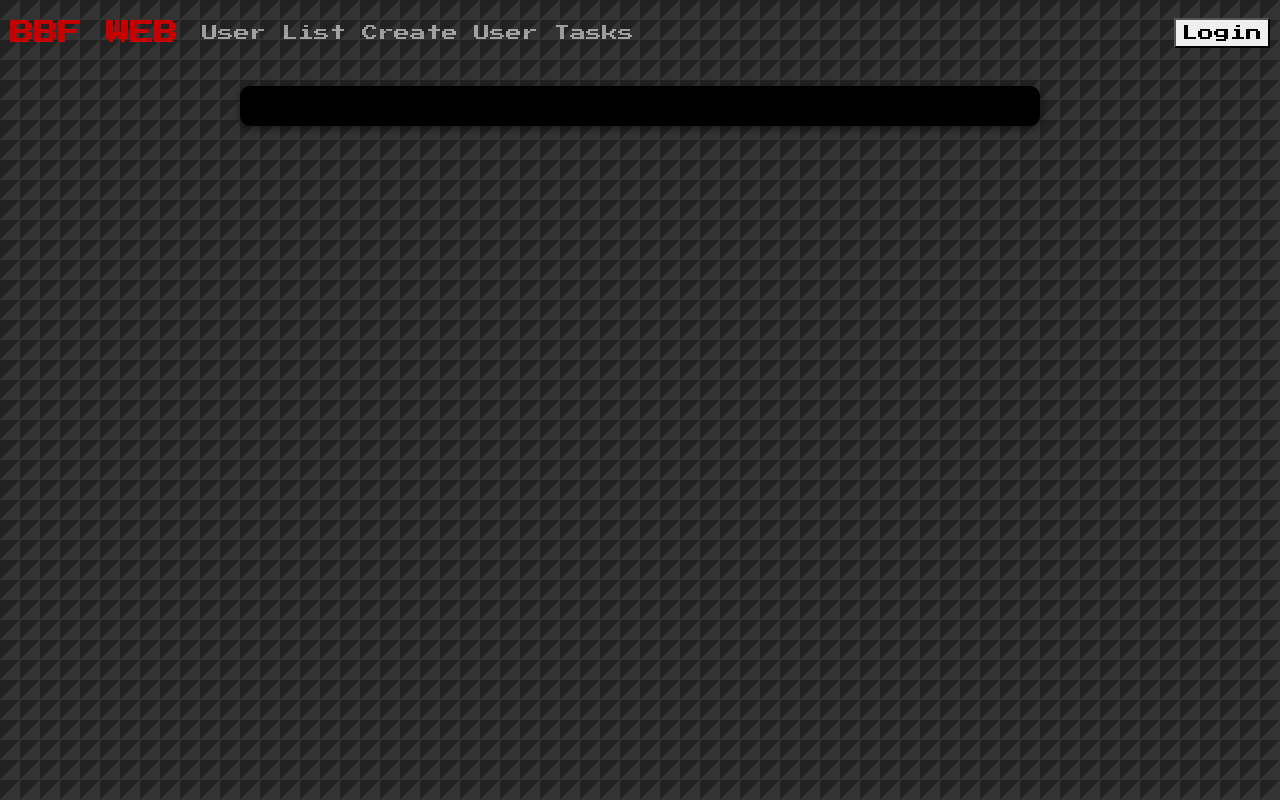
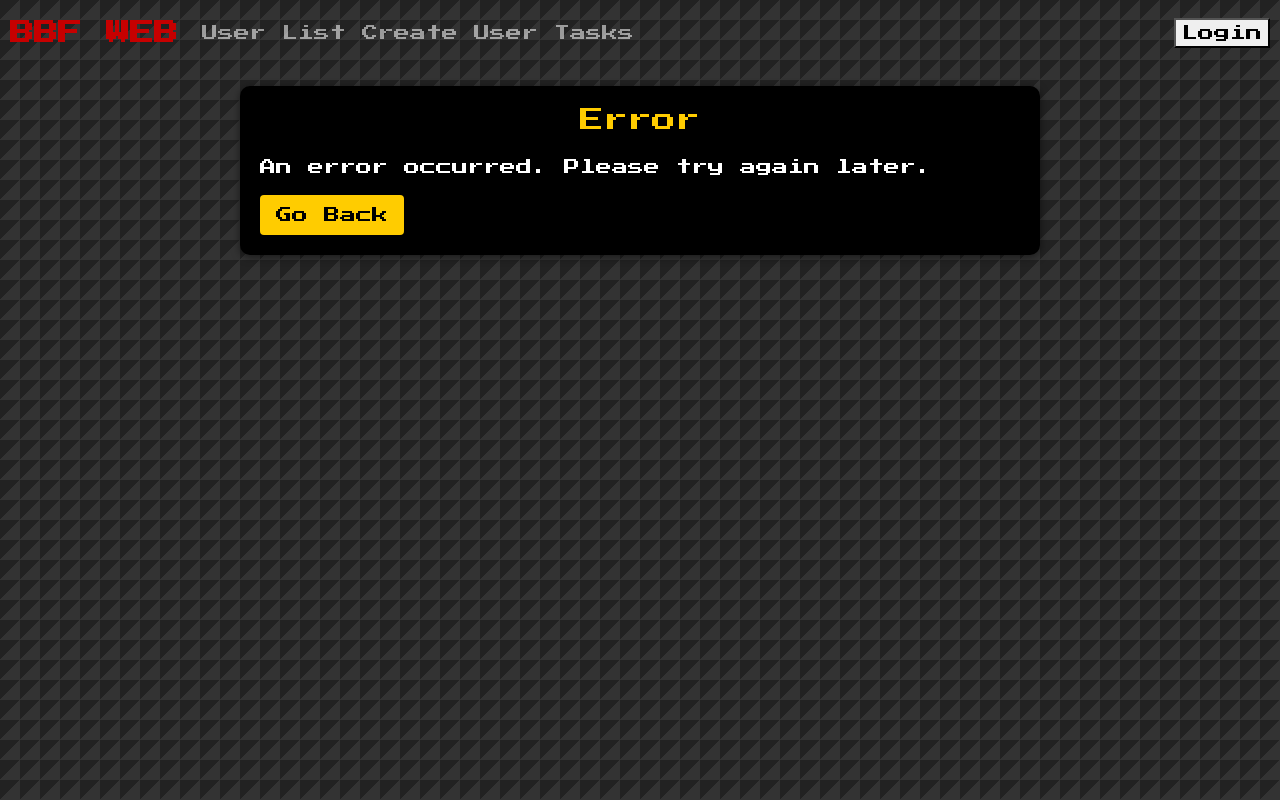
Before and after one commit to ED0LEO/bbfweb, an Angular app in the folder angular-app/: page /error in a window 1280 px wide. Before the commit this address led to /. Built offline with nearby package versions, Linux system fonts and the light colour scheme.

Commit message:
Auth guard is enabled: unauthorized user updates are not possible, user can only edit itself. Error page added.

```diff
--- a/angular-app/src/app/app-routing.module.ts
+++ b/angular-app/src/app/app-routing.module.ts
@@ -7,16 +7,19 @@ import { TaskListComponent } from './components/task-list/task-list.component';
 import { UserLogoutComponent } from './components/user-logout/user-logout.component';
 import { UserLoginComponent } from './components/user-login/user-login.component';
 import { AuthComponent } from './components/auth/auth.component';
+import { AuthGuard } from './auth.guard';
+import { ErrorComponent } from './components/error/error.component';
 
 const routes: Routes = [
   { path: 'users', component: UserListComponent },
   { path: '', redirectTo: 'users', pathMatch: 'full' },
   { path: 'create-user', component: UserCreateComponent },
-  { path: 'update-user/:id', component: UserUpdateComponent },
   { path: 'tasks', component: TaskListComponent },
   { path: 'logout', component: UserLogoutComponent },
   { path: 'user-login', component: UserLoginComponent},
   { path: 'auth', component: AuthComponent },
+  { path: 'update-user/:id', component: UserUpdateComponent, canActivate: [AuthGuard] },
+  { path: 'error', component: ErrorComponent},
 ];
 
 @NgModule({
--- a/angular-app/src/app/app.module.ts
+++ b/angular-app/src/app/app.module.ts
@@ -12,6 +12,7 @@ import { UserLogoutComponent } from './components/user-logout/user-logout.compon
 import { UserLoginComponent } from './components/user-login/user-login.component';
 import { AuthComponent } from './components/auth/auth.component';
 import { AuthService } from './services/auth.service';
+import { ErrorComponent } from './components/error/error.component';
 
 @NgModule({
   declarations: [
@@ -22,7 +23,8 @@ import { AuthService } from './services/auth.service';
     TaskListComponent,
     UserLogoutComponent,
     UserLoginComponent,
-    AuthComponent
+    AuthComponent,
+    ErrorComponent
   ],
   imports: [
     BrowserModule,
--- a/angular-app/src/app/auth.guard.ts
+++ b/angular-app/src/app/auth.guard.ts
@@ -1,5 +1,6 @@
 import { Injectable } from '@angular/core';
 import { CanActivate, ActivatedRouteSnapshot, RouterStateSnapshot, Router } from '@angular/router';
+import { AuthService } from './services/auth.service';
 
 @Injectable({
   providedIn: 'root',
@@ -7,13 +8,26 @@ import { CanActivate, ActivatedRouteSnapshot, RouterStateSnapshot, Router } from
 export class AuthGuard implements CanActivate {
   constructor(private authService: AuthService, private router: Router) {}
 
-  canActivate(): boolean {
-    if (this.authService.isLoggedIn()) {
-      // User is authenticated, allow access to the route
-      return true;
+  canActivate(route: ActivatedRouteSnapshot, state: RouterStateSnapshot): boolean {
+    if (this.authService.isLoggedIn) {
+      // Get the userId from the AuthService
+      const userId = this.authService.getUserId();
+
+      // Get the id parameter from the route
+      const idParam = route.params['id'];
+
+      // Check if the user is authorized to access the update page for the given id
+      if (userId !== undefined && userId === +idParam) {
+        // User is authenticated and authorized, allow access to the route
+        return true;
+      } else {
+        // User is not authorized, redirect to the login page or some other page
+        this.router.navigate(['/error']);
+        return false;
+      }
     } else {
       // User is not authenticated, redirect to the login page
-      this.router.navigate(['/login']);
+      this.router.navigate(['/user-login']);
       return false;
     }
   }
--- /dev/null
+++ b/angular-app/src/app/components/error/error.component.css
@@ -0,0 +1,23 @@
+h2 {
+  font-size: 24px;
+  text-align: center;
+  margin-bottom: 20px;
+  color: #ffcc00;
+}
+
+button {
+  padding: 8px 16px;
+  background-color: #ffcc00;
+  border: none;
+  border-radius: 4px;
+  color: #000;
+}
+
+button:hover {
+  background-color: #ff9933;
+  color: #000;
+}
+
+.error-message {
+  color: white;
+}
--- /dev/null
+++ b/angular-app/src/app/components/error/error.component.html
@@ -0,0 +1,4 @@
+<h2>Error</h2>
+<p class="error-message">An error occurred. Please try again later.</p>
+
+<button (click)="goBack()">Go Back</button>
--- /dev/null
+++ b/angular-app/src/app/components/error/error.component.ts
@@ -0,0 +1,16 @@
+import { Component } from '@angular/core';
+import { Location } from '@angular/common';
+
+@Component({
+  selector: 'app-error',
+  templateUrl: './error.component.html',
+  styleUrls: ['./error.component.css']
+})
+export class ErrorComponent {
+
+  constructor(private location: Location) { }
+
+  goBack(): void {
+    this.location.back();
+  }
+}
--- a/angular-app/src/app/services/auth.service.ts
+++ b/angular-app/src/app/services/auth.service.ts
@@ -19,6 +19,14 @@ export class AuthService {
 
   setUserId(userId: number | undefined) {
     this.userIdSubject.next(userId);
+  }
+
+ getUserId(): number | undefined {
+    const token = localStorage.getItem(this.storageKey);
+    if (token)
+      return this.getUserIdFromToken(token);
+    else
+      return undefined;
   }
 
   private initializeAuthState(): void {
```
Also changed, not shown: 1 other file (tests, documents, lock files or other folders).
